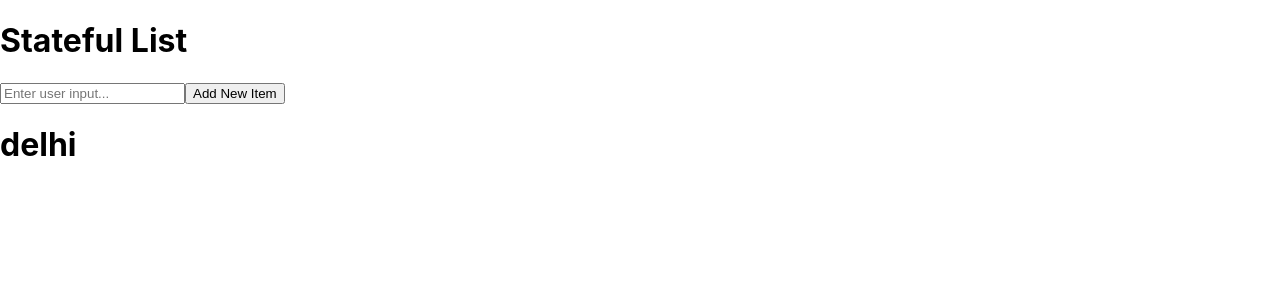
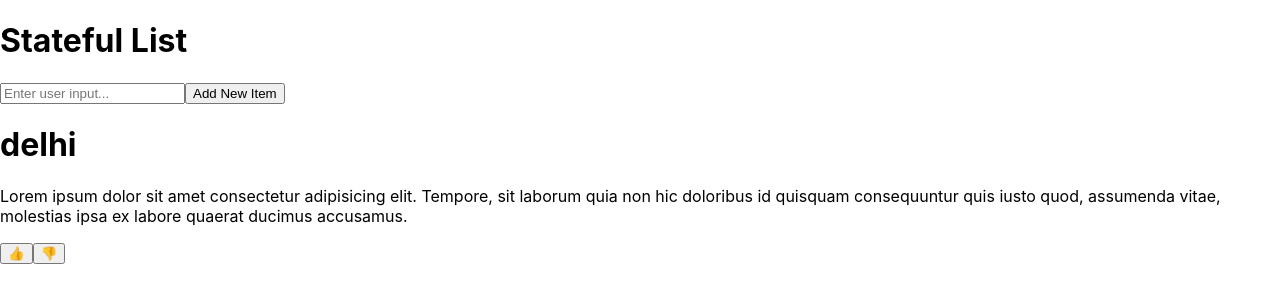
Before and after one commit to RishivYadav/fourth-react, a React (Create React App) app: page / in a window 1280 px wide. Shown: the top 302 px of the page. Built offline with nearby package versions, Linux system fonts and the light colour scheme.

Commit message:
input props

```diff
--- a/src/App.js
+++ b/src/App.js
@@ -35,7 +35,19 @@
       <input type="button" value="Add New Item" onClick={addItemAction} />
 
       {list.map((item) => (
-        <h1>{item}</h1>
+        <div>
+          <h1>{item}</h1>
+          <p>
+            Lorem ipsum dolor sit amet consectetur adipisicing elit. Tempore,
+            sit laborum quia non hic doloribus id quisquam consequuntur quis
+            iusto quod, assumenda vitae, molestias ipsa ex labore quaerat
+            ducimus accusamus.
+          </p>
+          <div>
+            <input type="button" value="&#128077;" />
+            <input type="button" value="&#128078;" />
+          </div>
+        </div>
       ))}
     </>
   );
```
